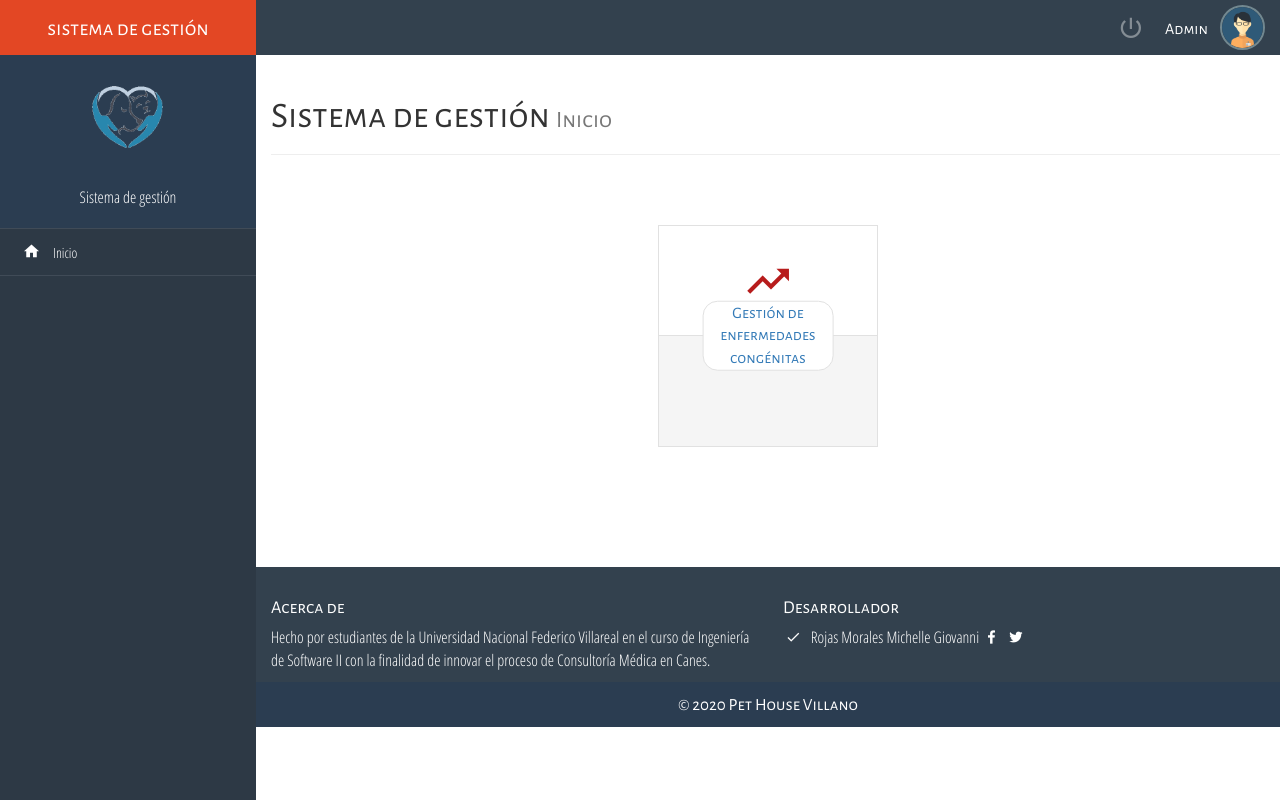
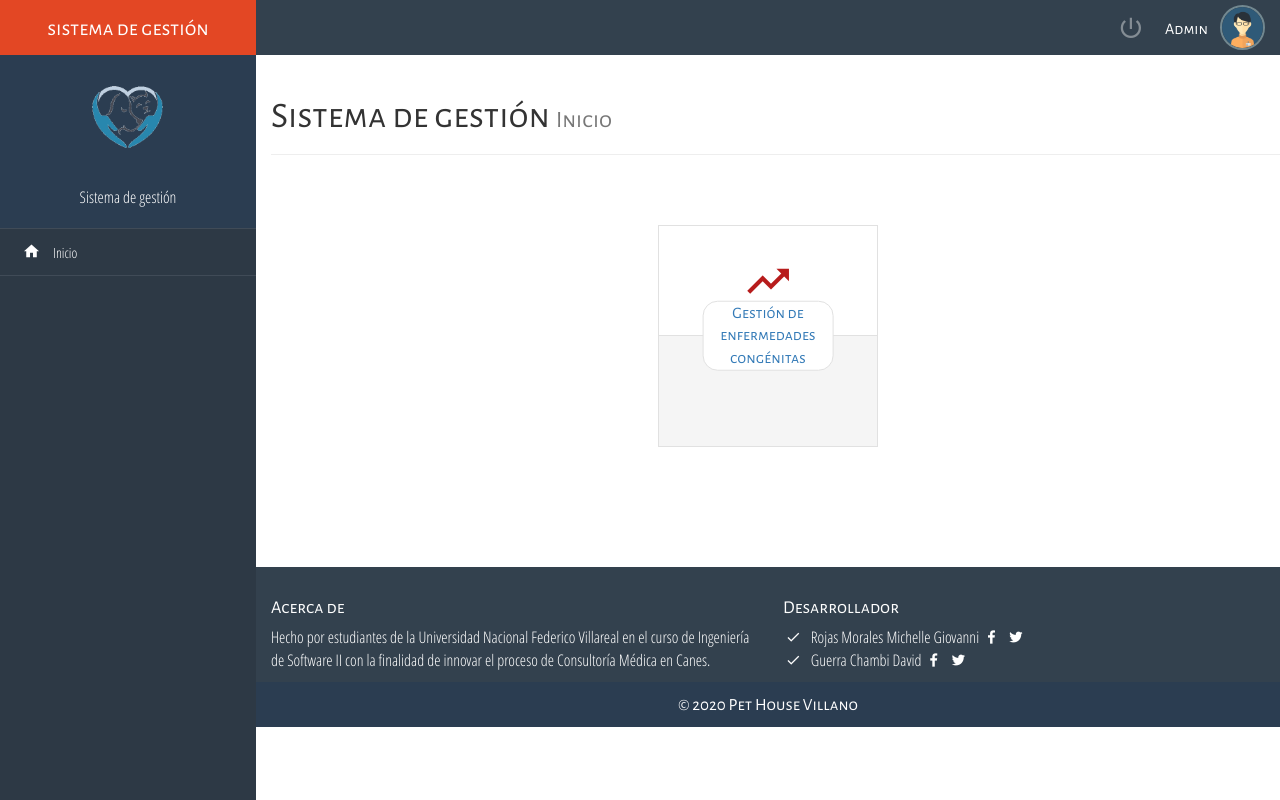
Before and after one commit to giovannirm/bot-ia-facebook, a Django app: page /home/ in a window 1280 px wide. Run offline with Django 3.2, Linux system fonts and the light colour scheme; some libraries are stand-ins or nearby versions; some web fonts are replaced.

Commit message:
add developer

```diff
--- a/petWeb/templates/layout/base.html
+++ b/petWeb/templates/layout/base.html
@@ -83,6 +83,7 @@
                         <h4 class="all-tittles">Desarrollador</h4>
                         <ul class="list-unstyled">
                             <li><i class="zmdi zmdi-check zmdi-hc-fw"></i>&nbsp; Rojas Morales Michelle Giovanni<i class="zmdi zmdi-facebook zmdi-hc-fw footer-social"></i><i class="zmdi zmdi-twitter zmdi-hc-fw footer-social"></i></li>
+                            <li><i class="zmdi zmdi-check zmdi-hc-fw"></i>&nbsp; Guerra Chambi David<i class="zmdi zmdi-facebook zmdi-hc-fw footer-social"></i><i class="zmdi zmdi-twitter zmdi-hc-fw footer-social"></i></li>
                         </ul>
                     </div>
                 </div>
```
